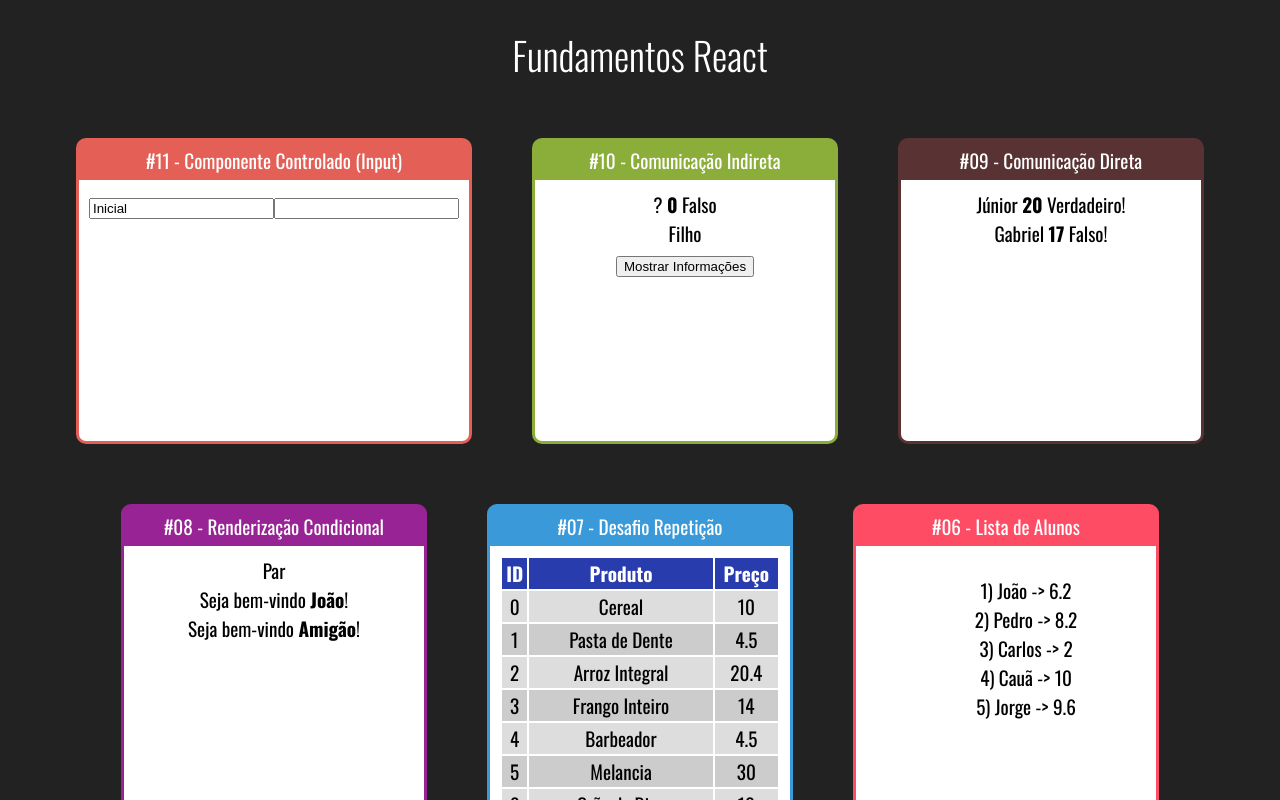
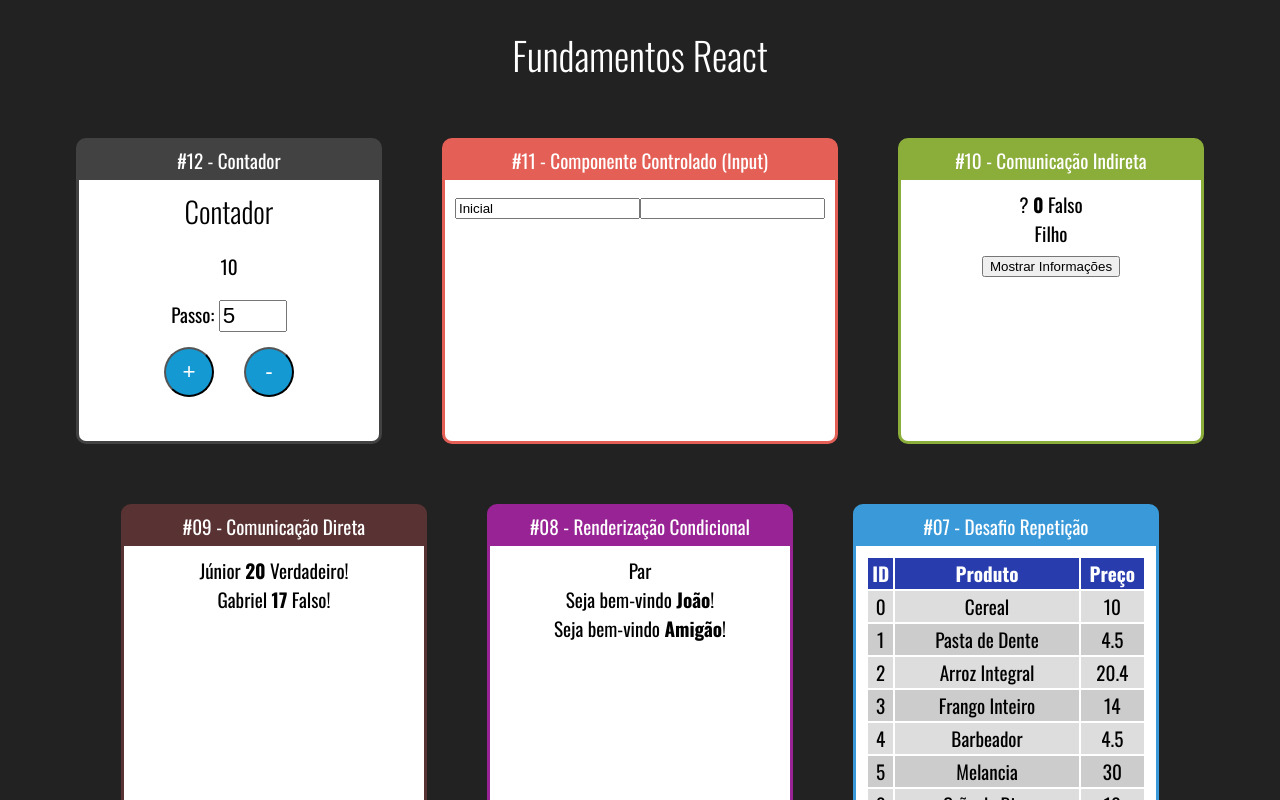
Before and after one commit to estevan324/fundamentos-react, a React (Create React App) app in the folder fundamentos-react/: page / in a window 1280 px wide. Shown: the top 800 px of the page. Built offline with nearby package versions, Linux system fonts and the light colour scheme.

Commit message:
Criação do componente Contador utilizando componente baseado em classes, e subdividindo-o em pequenas partes utilizando comunicação direta e indireta

```diff
--- a/fundamentos-react/src/App.jsx
+++ b/fundamentos-react/src/App.jsx
@@ -14,6 +14,7 @@
 import DiretaPai from './components/comunicacao/DiretaPai'
 import IndiretaPai from './components/comunicacao/IndiretaPai'
 import Input from './components/formulario/Input'
+import Contador from './components/contador/Contador'
 
 export default () => {
     return (
@@ -21,6 +22,9 @@
             <h1>Fundamentos React</h1>
             <div className='cards'>
 
+                <Card titulo='#12 - Contador' color='#424242'>
+                    <Contador valorInicial={10}/>
+                </Card>
 
                 <Card titulo='#11 - Componente Controlado (Input)' color='#E45F56'>
                     <Input />
--- /dev/null
+++ b/fundamentos-react/src/components/contador/Botoes.jsx
@@ -0,0 +1,8 @@
+export default props => {
+    return(
+        <div>
+            <button onClick={props.onInc}>+</button>
+            <button onClick={props.onDec}>-</button>
+        </div>
+    )
+}
--- /dev/null
+++ b/fundamentos-react/src/components/contador/Contador.css
@@ -0,0 +1,14 @@
+.contador input{
+    font-size: 1.4rem;
+    width: 60px;
+}
+
+.contador button{
+    margin: 15px;
+    height: 50px;
+    width: 50px;
+    border-radius: 50%;
+    background-color: #1499D3;
+    color: #FFF;
+    font-size: 1.4rem;
+}
--- /dev/null
+++ b/fundamentos-react/src/components/contador/Contador.jsx
@@ -0,0 +1,43 @@
+import './Contador.css'
+import { Component } from "react";
+import Display from './Display';
+import Botoes from './Botoes';
+import PassoForm from './PassoForm';
+
+class Contador extends Component{
+    state = {
+        numero: this.props.valorInicial || 0,
+        passo: this.props.passoInicial || 5
+    }
+
+    inc = () => {
+        this.setState({
+            numero: this.state.numero + this.state.passo
+        })
+    }
+
+    dec = () => {
+        this.setState({
+            numero: this.state.numero - this.state.passo
+        })
+    }
+
+    setPasso = (novoPasso) => {
+        this.setState({
+            passo: novoPasso
+        })
+    }
+
+    render(){
+        return(
+            <div className='contador'>
+                <h2>Contador</h2>
+                <Display numero={this.state.numero}/>
+                <PassoForm passo={this.state.passo} setPasso={this.setPasso}/>
+                <Botoes onInc={this.inc} onDec={this.dec}/>
+            </div>
+        )
+    }
+}
+
+export default Contador
--- /dev/null
+++ b/fundamentos-react/src/components/contador/Display.jsx
@@ -0,0 +1,5 @@
+export default props => {
+    return(
+        <p>{props.numero}</p>
+    )
+}
--- /dev/null
+++ b/fundamentos-react/src/components/contador/PassoForm.jsx
@@ -0,0 +1,8 @@
+export default props => {
+    return (
+        <div>
+            <label htmlFor="passoInput">Passo: </label>
+            <input id="passoInput " type="number" value={props.passo} onChange={e => props.setPasso(+e.target.value)} />
+        </div>
+    )
+}
```
